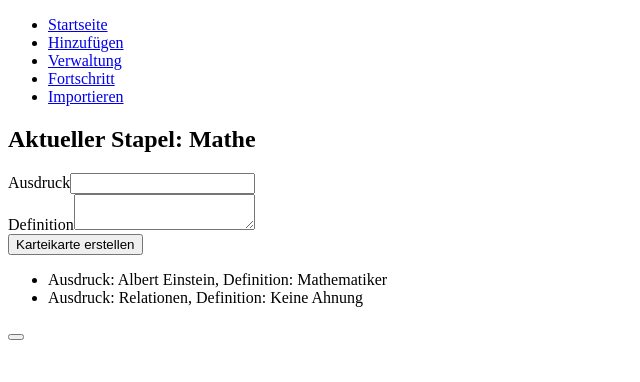
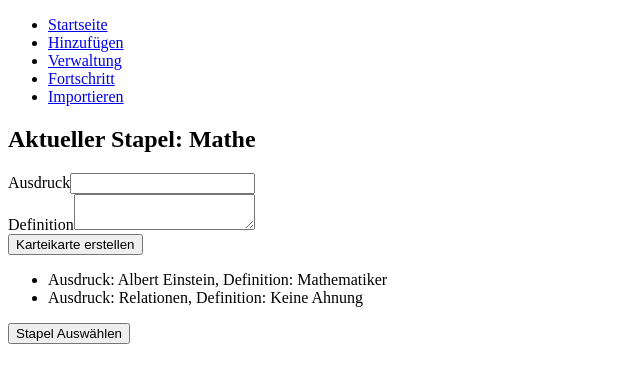
Before and after one commit to mohid-1311/Flashcards, a React (Create React App) app: page /Hinzufuegen in a window 1280 px wide. Shown: the top 382 px of the page, without its empty margins (0-640 px from the left). Built offline with nearby package versions, Linux system fonts and the light colour scheme.

Commit message:
Logik hinzugefügt, dass man einen Stapel auswählen kann, wenn man auf den Stapel Auswählen Knopf drückt

```diff
--- a/src/Components/DeckModal/DeckModal.tsx
+++ b/src/Components/DeckModal/DeckModal.tsx
@@ -22,6 +22,7 @@ function DeckModal({ setDecks, decks, setDeckindex, showModal } : DeckModalProps
 
   return(
     <div>
+      <button onClick={() => showModal}>Schließen</button>
       <div>
         <h2>Wähle ein Deck</h2>
         <label htmlFor="search">Suche ein Deck</label>
--- a/src/pages/Hinzufuegen/Hinzufuegen.tsx
+++ b/src/pages/Hinzufuegen/Hinzufuegen.tsx
@@ -37,9 +37,18 @@ function Hinzufuegen(){
           </li>
         ))}
       </ul>
-      <button>
 
-      </button>
+      <button onClick={() => setShowModal(true)}>Stapel Auswählen</button>
+
+      {showModal && (
+        <DeckModal
+          setDecks={setLocalDecks}
+          decks={decks}
+          setDeckindex={setDeckIndex}
+          showModal={() => setShowModal(false)}
+        />
+      )}
+
     </div>
   );
 }
```
